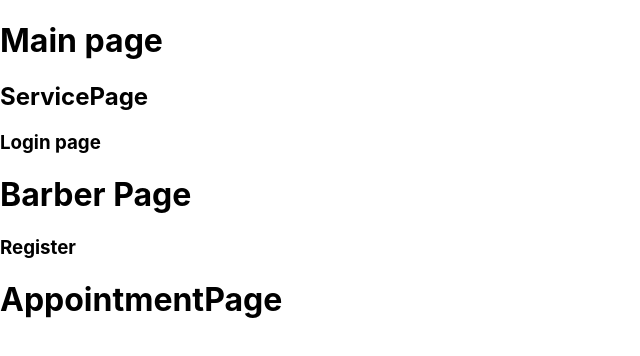
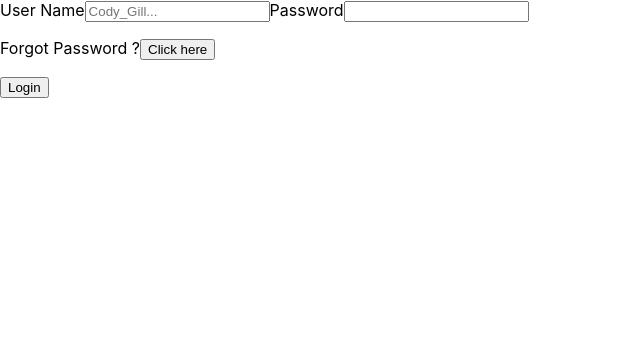
Before and after one commit to deconstructionalism/Vinyl-Rock-Barbershop, a React (Create React App) app: page / in a window 1280 px wide. Shown: the top 356 px of the page, without its empty margins (0-640 px from the left). Built offline with nearby package versions, Linux system fonts and the light colour scheme.

Commit message:
login page

```diff
--- a/src/App.js
+++ b/src/App.js
@@ -1,25 +1,13 @@
 import React, { Component } from 'react'
 import './App.css';
 
-
-import LandingPage from './Pages/LandingPage';
-import ServicePage from './Pages/ServicePage';
-import LoginPage from './Pages/LoginPage';
-import BarberPage from './Pages/BarberPage';
-import Register from './Pages/Register';
-import AppointmentPage from './Pages/AppointmentPage';
-
+import LoginPage from './Pages/LoginPage'
 
 export default class App extends Component {
   render() {
     return (
       <div>
-        <LandingPage/>
-        <ServicePage/>
         <LoginPage/>
-        <BarberPage/>
-        <Register/>
-        <AppointmentPage/>
 
       </div>
     )
--- a/src/Components/navBar.js
+++ b/src/Components/navBar.js
@@ -1,6 +1,6 @@
 import React, { Component } from 'react'
 
-export default class navBar extends Component {
+export default class NavBar extends Component {
     render() {
         return (
             <div>
--- a/src/Pages/LoginPage.js
+++ b/src/Pages/LoginPage.js
@@ -3,8 +3,15 @@ import React, { Component } from 'react'
 export default class LoginPage extends Component {
     render() {
         return (
-            <div>
-                <h3>Login page</h3>
+            <div className='login'>
+                <form>
+                    <label className='userName'>User Name</label>
+                    <input type='text' placeholder='Cody_Gill...' className='userName'/>
+                    <label className='Password'>Password</label>
+                    <input type='text' className='userName'/>
+                    <p>Forgot Password ?<button>Click here</button></p>
+                    <button type='submit'>Login</button>
+                </form>
             </div>
         )
     }
```
